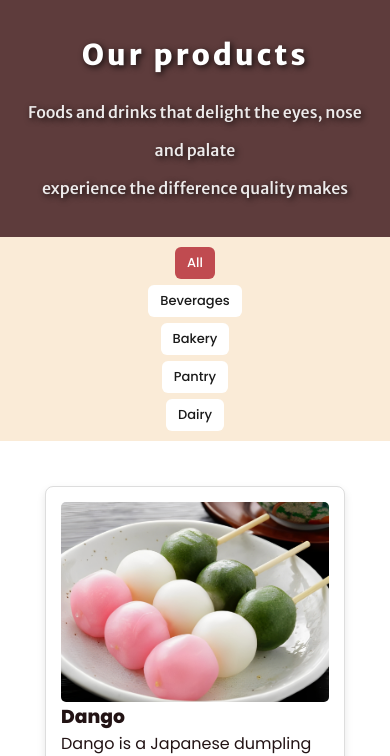
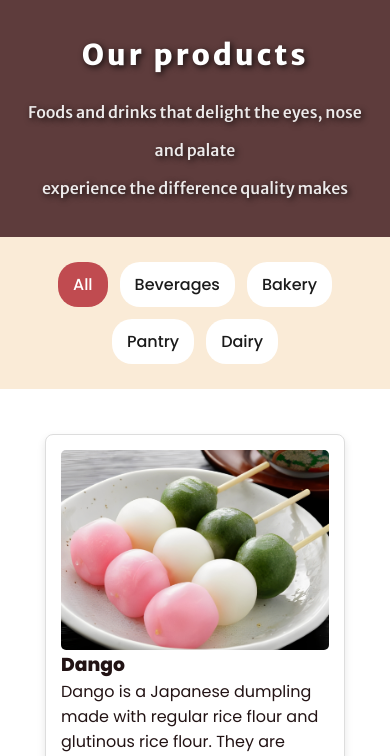
Before and after one commit to Gyunell/YummyBox_online_food_shop, a plain HTML site: page products.html in a window 390 px wide. Shown: the part 88-844 px from the top of the page. Drawn offline with Linux system fonts and the light colour scheme.

Commit message:
fix: update tab-buttons styles for better layout and responsiveness

```diff
--- a/css/style_products.css
+++ b/css/style_products.css
@@ -148,6 +148,7 @@ input[type="radio"] {
 justify-content: center;
 background-color: antiquewhite;
 padding: 25px;
+flex-wrap: wrap;
 }
 
 .tab-buttons label {
@@ -457,34 +458,9 @@ input#dairy:checked ~ .tab-content .dairy {
         padding: 0 20px;
     }
 
-    .tab-buttons {
-        flex-direction: column;
-        align-items: center;
-        gap: 6px;
-        padding: 10px 5px;
-        max-width: 100%;
-    }
-
-    .tab-buttons label {
-        text-align: center;
-        border-radius: 6px;
-        padding: 6px 12px;
-        font-size: 13px;
-    }
-
 }
 
 @media (min-width: 421px) and (max-width: 600px) {
-    .tab-buttons {
-        flex-wrap: wrap;
-        justify-content: center;
-    }
-
-    .tab-buttons label {
-        width: 45%;
-        margin: 5px;
-    }
-
     .product_grid {
         grid-template-columns: repeat(2, 1fr);
     }
```
